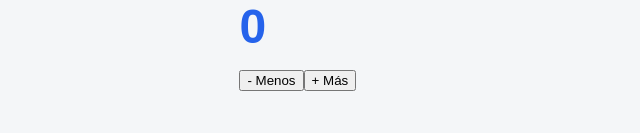
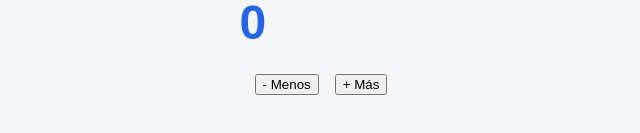
Before and after one commit to smujr-code/practica3-vue, a Vue app: page / in a window 1280 px wide. Shown: the part 385-518 px from the top of the page, without its empty margins (319-959 px from the left). Built offline with nearby package versions, Linux system fonts and the light colour scheme.

Commit message:
Se agrega margen a los botones

```diff
--- a/src/style.css
+++ b/src/style.css
@@ -29,3 +29,10 @@ h1 {
   color: #2563eb;
   margin: 1rem 0;
 }
+
+.botones {
+  display: flex;
+  justify-content: center;
+  gap: 1rem;
+  margin-top: 1.5rem;
+}
```
